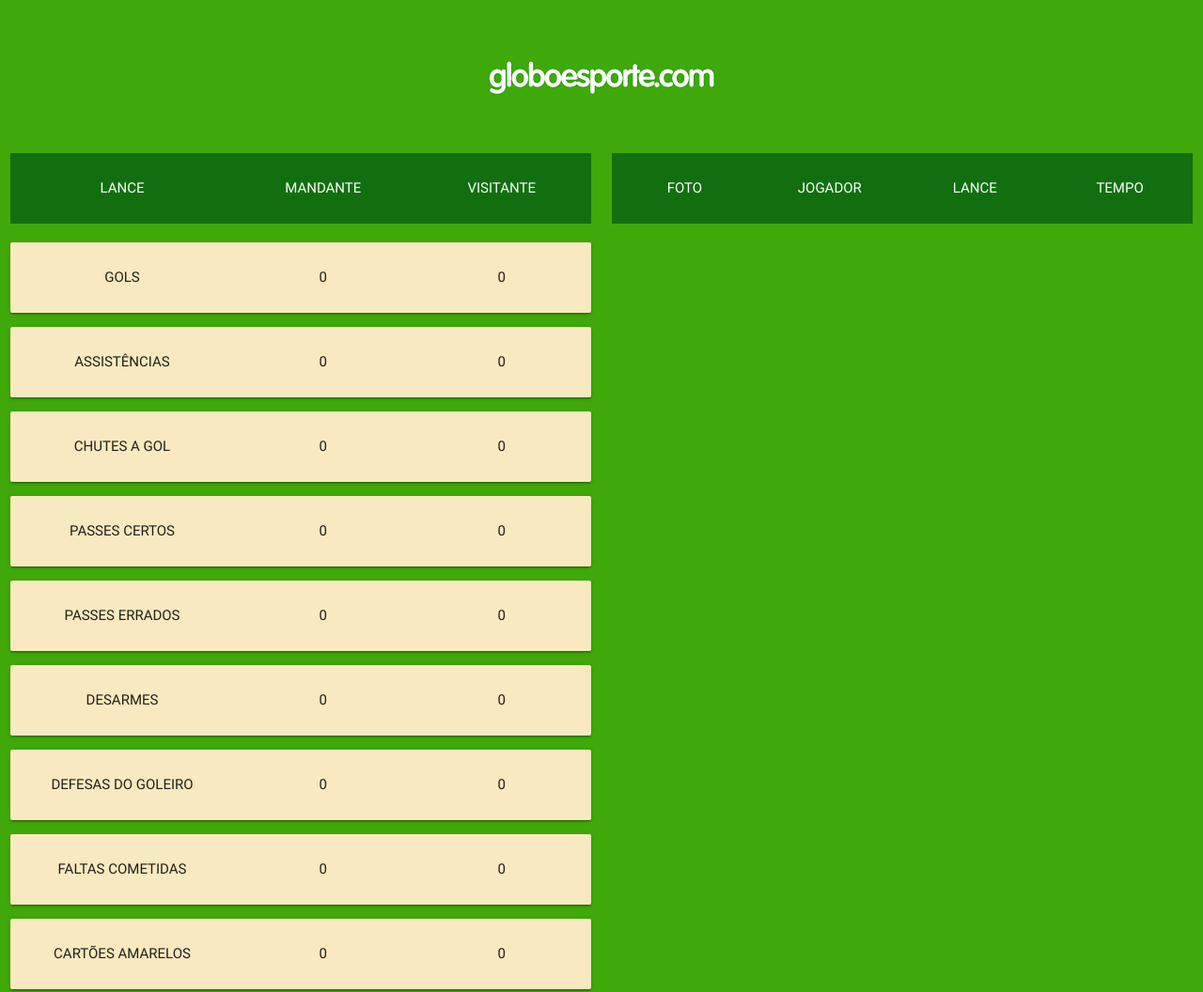
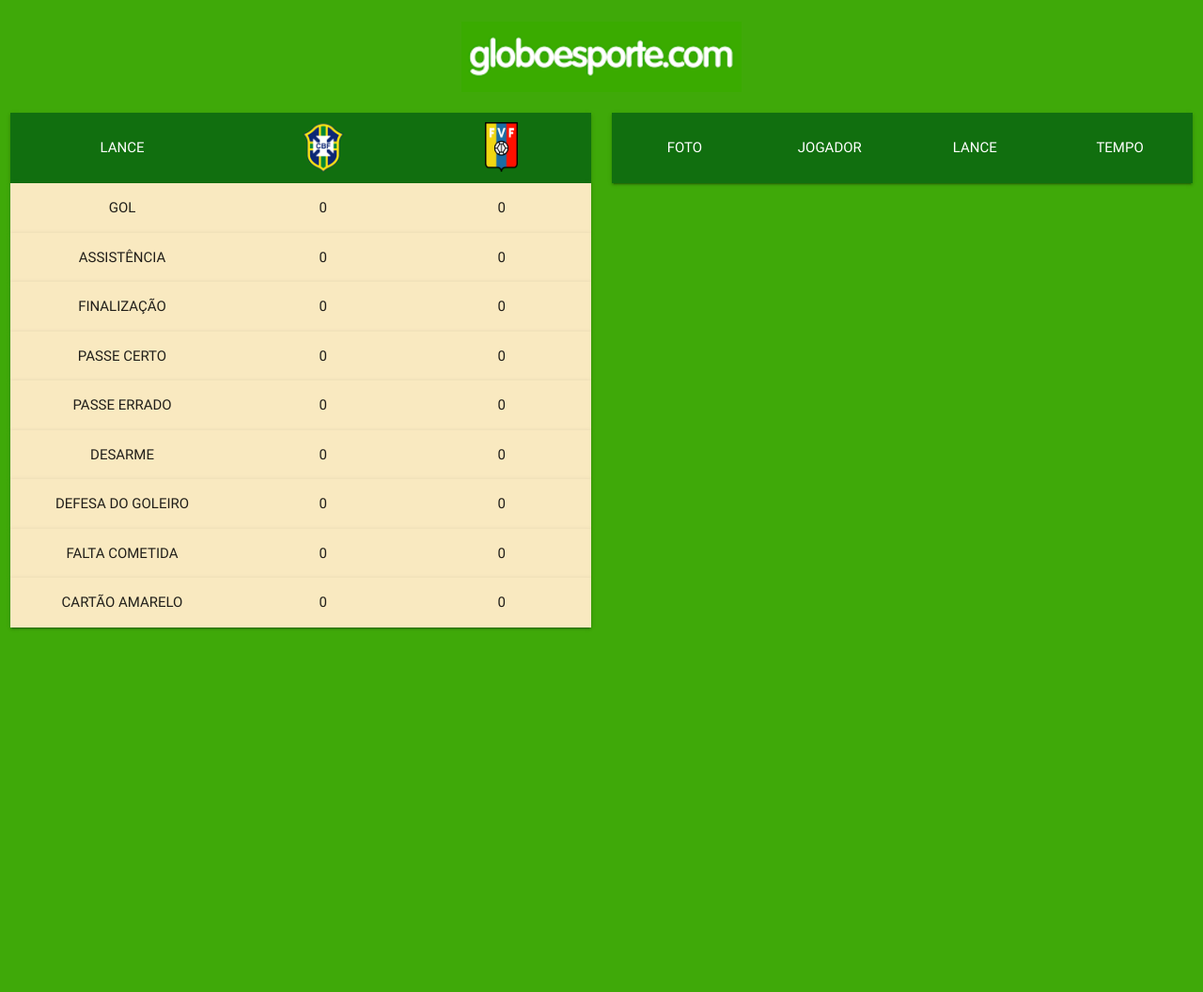
Before and after one commit to Bluemix-Estag/Scouts, a website: page views/history.html in a window 1280 px wide. Shown: the whole page at 94% size. After the commit the page ends 800 px from the top, so only its background shows below. Drawn offline with nearby package versions, Linux system fonts and the light colour scheme.

Commit message:
interface allignment

```diff
--- a/public/js/index.js
+++ b/public/js/index.js
@@ -7,6 +7,7 @@
 var timestamp_init = Date.now();
 var timestamp_last = Date.now();
 var timerID = 0;
+var history_html = '';
 ws.onopen = function (ev) {
     keepAlive();
     xhrGet('/stat', function (result) {
@@ -25,18 +26,19 @@
 };
 ws.onmessage = function (ev) {
     let msg = JSON.parse(ev.data);
-    console.log(msg);
     if (msg.scouts != undefined) {
         // {scouts:[{"tipo":"certo","nome":"Neymar","posicao":"14"}],"timestamp":1513260085966}
         var row = document.getElementById('iddorow2');
         var str = "";
-        for (var i = 0; i < msg.scouts.length; i++) {
+        for (var i = msg.scouts.length; i > 0; i = i - 1) {
             let interval = (msg.timestamp - timestamp_last) / msg.scouts.length;
-            let timestamp = (msg.timestamp - timestamp_init) - interval * i;
-            str += createScoutCard(msg.scouts[i], timestamp, msg.scouts.length);
+            let timestamp = (msg.timestamp - timestamp_init) - interval * (msg.scouts.length - i);
+            str += createScoutCard(msg.scouts[i - 1], timestamp, msg.scouts.length);
         };
         timestamp_last = msg.timestamp;
-        row.outerHTML += str;
+        history_html += str;
+        row.outerHTML = '<div id="iddorow2" class="history_scroll">' + history_html + '</div>'
+        // row.outerHTML += str;
     };
     if (msg.scouts != undefined) {
         xhrGet('/stat', function (result) {
@@ -111,7 +113,7 @@
     let nome = scout.nome;
     let lance = lanceGenerico(scout.tipo);
     let tempo = millisToMinutesAndSeconds(timestamp);
-    return '<div class="card row flex heightcard">' +
+    return '<div class="card cardNormal row flex">' +
         '<div class="col s3 scouts-label center-align"><img src="' + img + '" class="player-pic center-align nospace"/></div>' +
         '<div class="col s3 scouts-label center-align"><span class="player_name"><p>' + nome + '</p></span></div>' +
         '<div class="col s3 scouts-label center-align"><p>' + lance + '</p></div>' +
--- a/views/history.html
+++ b/views/history.html
@@ -11,6 +11,12 @@
             font-size: 1em;
         }
 
+        #logo {
+            height: 5em;
+            width: auto;
+            margin: 1.5em;
+        }
+
         .flex {
             display: flex;
             flex-direction: row;
@@ -22,9 +28,10 @@
             justify-content: center;
         }
 
-        .player-pic {
-            width: 4.3em;
-            height: 4.3em;
+        .player-pic,
+        .team-logo {
+            height: 2.5em;
+            width: auto;
             padding: .3em 0 0 0;
         }
 
@@ -41,19 +48,30 @@
         }
 
         .card {
-            background-color: #F9E9C0 !important;
+            height: 5em;
+            margin: 0;
+            border-width: 20px;
+            border-color: black;
+            border-radius: 0;
+        }
+
+        .cardNormal {
+            background-color: #F9E9C0;
+            height: 3.5em;
+        }
+
+        .cardHeader {
+            background-color: #116f0f;
+            height: 5em;
         }
 
         .body-color {
-            background-color: #3FA909 !important;
+            background-color: #3FA909;
         }
 
-        .heightcard {
-            height: 5em;
-        }
-
-        .cardHeader {
-            background-color: #116f0f !important;
+        .history_scroll {
+            max-height: 31.5em;
+            overflow: scroll;
         }
     </style>
 </head>
@@ -61,24 +79,24 @@
 <body class="body-color">
     <div class="row" id='idDoRow_s'>
         <div class="col s12 center-flex">
-            <img src="/img/ge.png" />
+            <img id="logo" src="/img/globo_esporte.png" />
         </div>
         <div class="row" id='idDoRow_stat'>
             <div class="col s6">
-                <div class="cardHeader row flex heightcard" style="color: white">
+                <div class="cardHeader row flex card" style="color: white">
                     <div class="col s5 center-align scouts-label ">
                         <p>LANCE</p>
                     </div>
                     <div class="col s4 scouts-label center-align">
-                        <p>MANDANTE</p>
+                        <img src="/img/brasil_logo.png" class="team-logo center-align nospace" style="height:4.3em; width:auto;" />
                     </div>
                     <div class="col s4 scouts-label center-align">
-                        <p>VISITANTE</p>
+                        <img src="/img/venezuela_logo.png" class="team-logo center-align nospace" style="height:3.8em; width:auto;" />
                     </div>
                 </div>
-                <div class="card row flex heightcard">
+                <div class="cardNormal row flex card">
                     <div class="col s5 center-align scouts-label">
-                        <p>GOLS</p>
+                        <p>GOL</p>
                     </div>
                     <div class="col s4 scouts-label center-align">
                         <p id="gol_chute_dentro_area_1">0</p>
@@ -87,9 +105,9 @@
                         <p id="gol_chute_dentro_area_2">0</p>
                     </div>
                 </div>
-                <div class="card row flex heightcard">
+                <div class="cardNormal row flex card">
                     <div class="col s5 center-align scouts-label">
-                        <p>ASSISTÊNCIAS</p>
+                        <p>ASSISTÊNCIA</p>
                     </div>
                     <div class="col s4 scouts-label center-align">
                         <p id="levantada_1">0</p>
@@ -98,9 +116,9 @@
                         <p id="levantada_2">0</p>
                     </div>
                 </div>
-                <div class="card row flex heightcard">
+                <div class="cardNormal row flex card">
                     <div class="col s5 center-align scouts-label">
-                        <p>CHUTES A GOL</p>
+                        <p>FINALIZAÇÃO</p>
                     </div>
                     <div class="col s4 scouts-label center-align">
                         <p id="chute_dentro_area_bloqueado_1">0</p>
@@ -109,9 +127,9 @@
                         <p id="chute_dentro_area_bloqueado_2">0</p>
                     </div>
                 </div>
-                <div class="card row flex heightcard">
+                <div class="cardNormal row flex card">
                     <div class="col s5 center-align scouts-label">
-                        <p>PASSES CERTOS</p>
+                        <p>PASSE CERTO</p>
                     </div>
                     <div class="col s4 scouts-label center-align">
                         <p id="certo_1">0</p>
@@ -120,9 +138,9 @@
                         <p id="certo_2">0</p>
                     </div>
                 </div>
-                <div class="card row flex heightcard">
+                <div class="cardNormal row flex card">
                     <div class="col s5 center-align scouts-label">
-                        <p>PASSES ERRADOS</p>
+                        <p>PASSE ERRADO</p>
                     </div>
                     <div class="col s4 scouts-label center-align">
                         <p id="errado_1">0</p>
@@ -131,9 +149,9 @@
                         <p id="errado_2">0</p>
                     </div>
                 </div>
-                <div class="card row flex heightcard">
+                <div class="cardNormal row flex card">
                     <div class="col s5 center-align scouts-label">
-                        <p>DESARMES</p>
+                        <p>DESARME</p>
                     </div>
                     <div class="col s4 scouts-label center-align">
                         <p id="desarme_1">0</p>
@@ -142,9 +160,9 @@
                         <p id="desarme_2">0</p>
                     </div>
                 </div>
-                <div class="card row flex heightcard">
+                <div class="cardNormal row flex card">
                     <div class="col s5 center-align scouts-label">
-                        <p>DEFESAS DO GOLEIRO</p>
+                        <p>DEFESA DO GOLEIRO</p>
                     </div>
                     <div class="col s4 scouts-label center-align">
                         <p id="defesa_normal_1">0</p>
@@ -153,9 +171,9 @@
                         <p id="defesa_normal_2">0</p>
                     </div>
                 </div>
-                <div class="card row flex heightcard">
+                <div class="cardNormal row flex card">
                     <div class="col s5 center-align scouts-label">
-                        <p>FALTAS COMETIDAS</p>
+                        <p>FALTA COMETIDA</p>
                     </div>
                     <div class="col s4 scouts-label center-align">
                         <p id="falta_cometida_1">0</p>
@@ -164,9 +182,9 @@
                         <p id="falta_cometida_2">0</p>
                     </div>
                 </div>
-                <div class="card row flex heightcard">
+                <div class="cardNormal row flex card">
                     <div class="col s5 center-align scouts-label">
-                        <p>CARTÕES AMARELOS</p>
+                        <p>CARTÃO AMARELO</p>
                     </div>
                     <div class="col s4 scouts-label center-align">
                         <p id="amarelo_1">0</p>
@@ -177,7 +195,7 @@
                 </div>
             </div>
             <div class="col s6">
-                <div class="cardHeader row flex heightcard" id="idDoRow_sta" style="color: white">
+                <div class="cardHeader row flex card" id="idDoRow_sta" style="color: white;">
                     <div class="col s3 scouts-label center-align">
                         <p>FOTO</p>
                     </div>
@@ -191,7 +209,7 @@
                         <p>TEMPO</p>
                     </div>
                 </div>
-                <div id="iddorow2"></div>
+                <div id="iddorow2" class="history_scroll"></div>
             </div>
         </div>
     </div>
```
Also changed, not shown: public/img/Scout.png (added), public/img/brasil_logo.png (renamed from public/img/brasillogo.png), public/img/ge.png (deleted), public/img/globo_esporte.png (added), public/img/logo.png (deleted), public/img/player.png (deleted), public/img/venezuela_logo.png (added).
